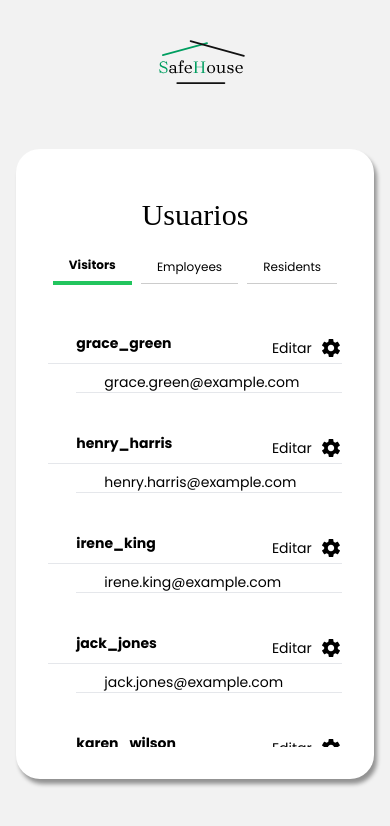
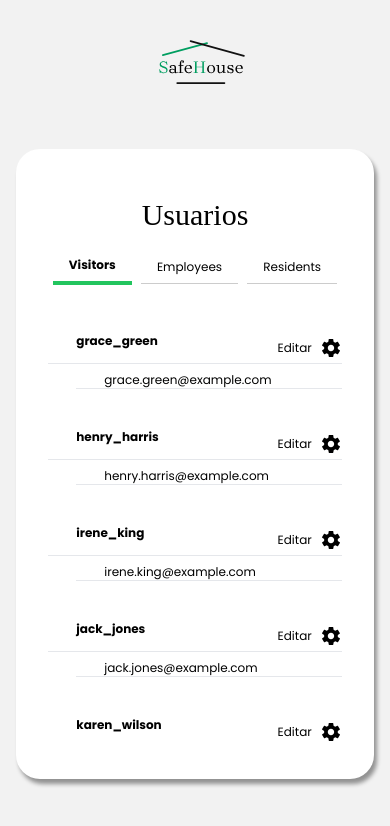
Before and after one commit to Fabio-Alfredo/deploy_definit, a React (Vite) app in the folder safeHouse-frontEnd/: page / in a window 390 px wide. Shown: the top 826 px of the page. Built offline with nearby package versions, Linux system fonts and the light colour scheme; a web font is replaced by a local one.

Commit message:
add: new font size in list :art:

```diff
--- a/safeHouse-frontEnd/src/components/adminHousesComponents/VisitorsList.jsx
+++ b/safeHouse-frontEnd/src/components/adminHousesComponents/VisitorsList.jsx
@@ -4,7 +4,7 @@ import { IoMdSettings } from "react-icons/io";
 const VisitorsList = ({ user }) => {
     return (
         <ul>
-            <li className='font-popins pt-2 sm:text-lg text-sm' key={user.id}>
+            <li className='font-popins pt-2 sm:text-lg text-xs' key={user.id}>
                 <div className="flex justify-between">
                     <p className="font-bold pl-7">
                         {user.user}
```
